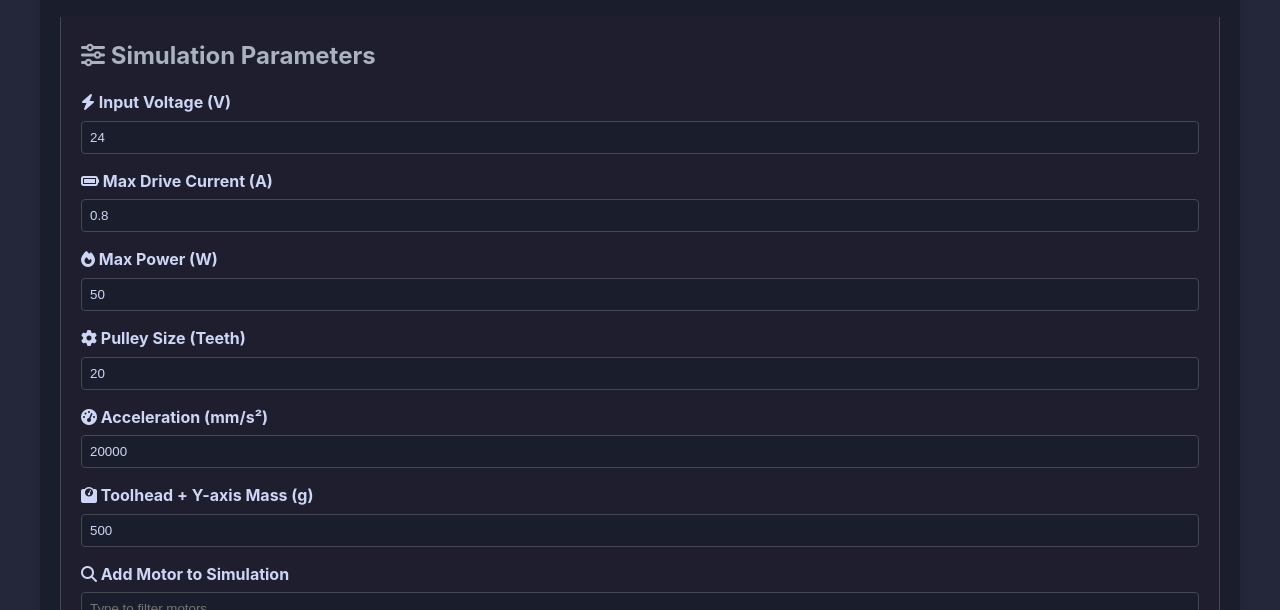
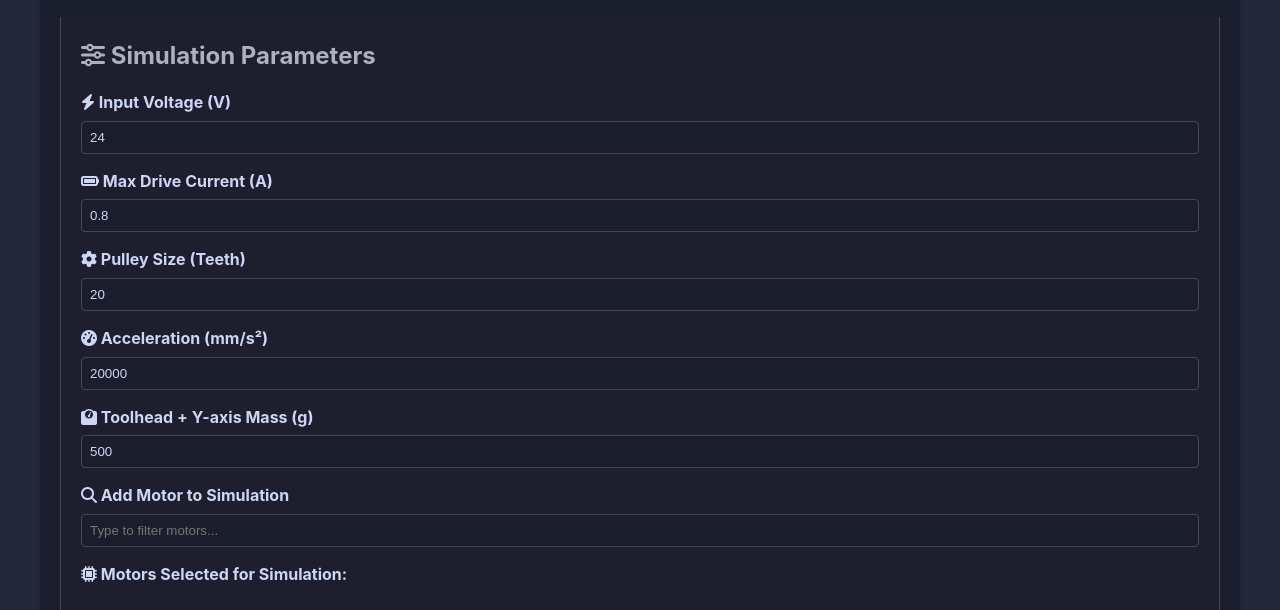
Before and after one commit to alextverdyy/SMS_Web, a plain HTML site: page index.html in a window 1280 px wide. Shown: the part 160-770 px from the top of the page. Drawn offline with nearby package versions, Linux system fonts and the light colour scheme.

Commit message:
Remove not needed field

```diff
--- a/index.html
+++ b/index.html
@@ -42,10 +42,6 @@
                         <div class="form-group">
                             <label for="max-current"><i class="fas fa-battery-full"></i> Max Drive Current (A)</label>
                             <input type="number" id="max-current" placeholder="Enter current" value="0.8" step="any">
-                        </div>
-                        <div class="form-group">
-                            <label for="max-power"><i class="fas fa-fire"></i> Max Power (W)</label>
-                            <input type="number" id="max-power" placeholder="Enter power" value="50" step="any">
                         </div>
                         <div class="form-group">
                             <label for="pulley-size"><i class="fas fa-cog"></i> Pulley Size (Teeth)</label>
```
